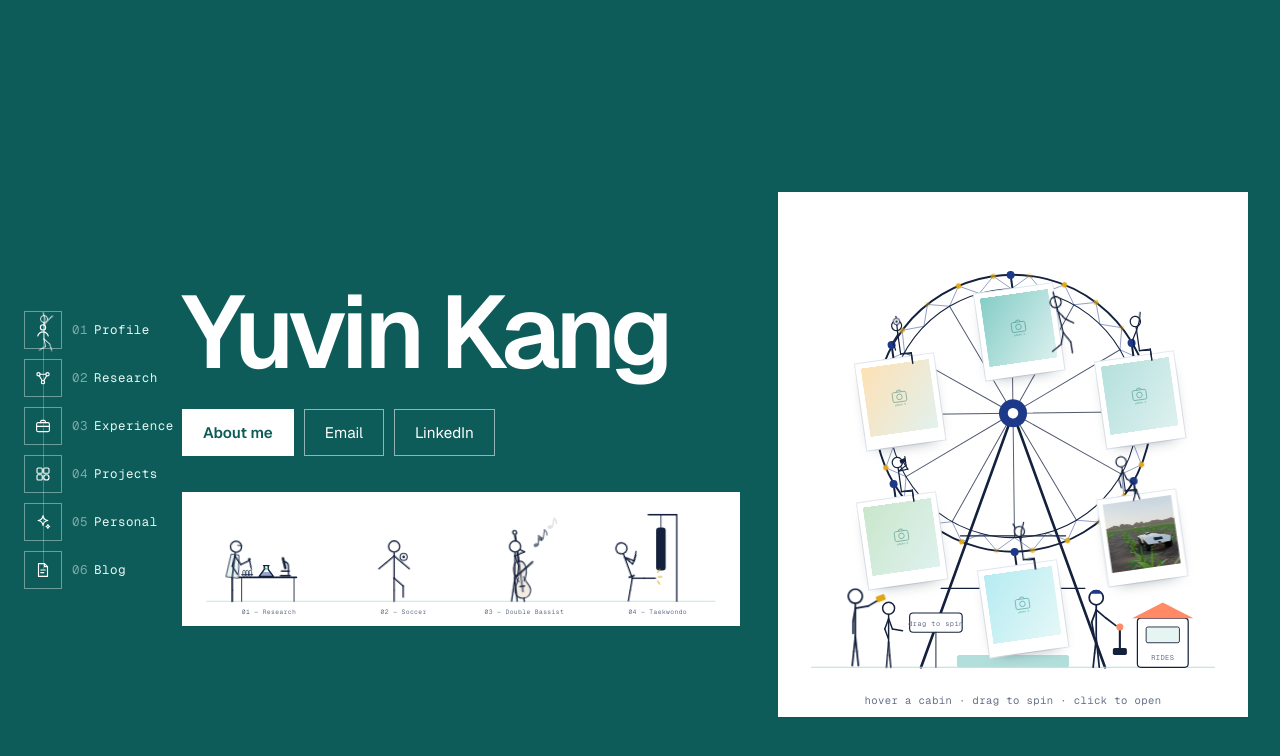
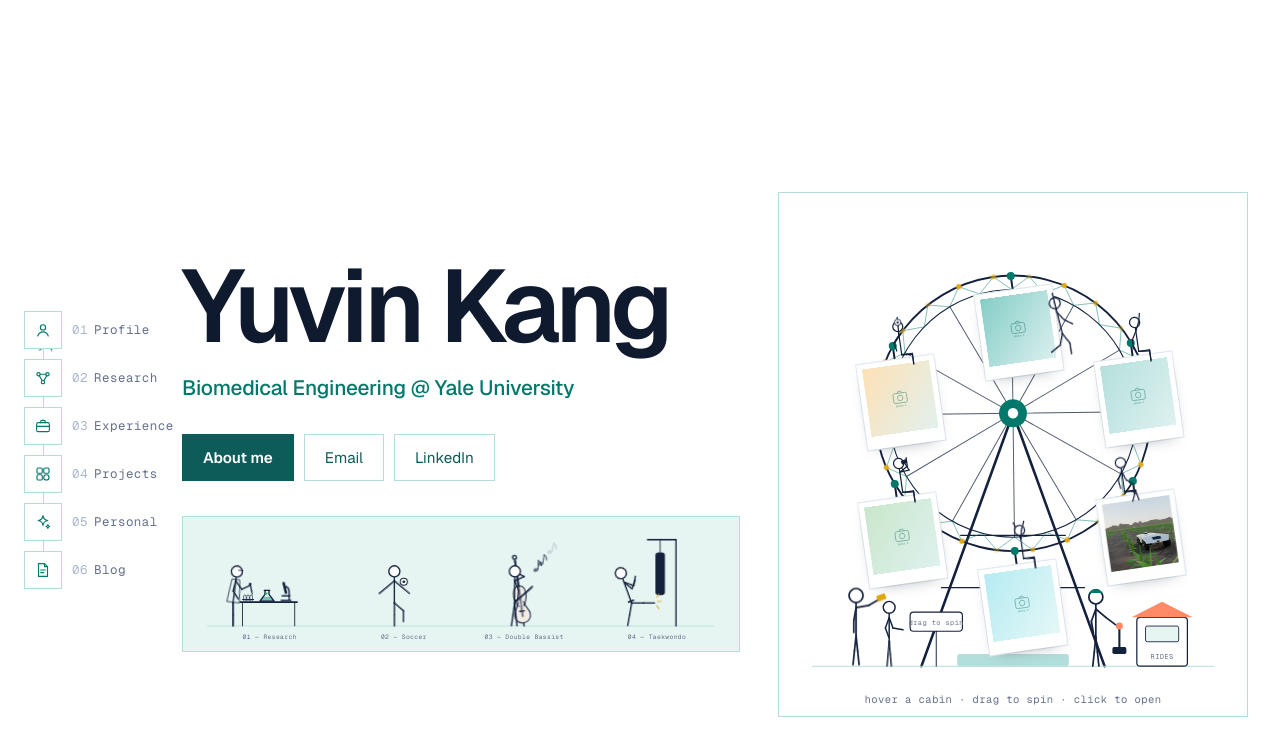
Before and after one commit to yuvinkang/yuvinkang.github.io, a Jekyll site: the page built from index.html, in a window 1280 px wide and 900 px high. Shown: the top 756 px of the window. Built offline with Jekyll 4.4.1, drawn with Linux system fonts in a browser that asks for light colours.

Commit message:
White background with turquoise accents; add Yale subtitle to landing
- White page; square content blocks framed in light turquoise
- Turquoise accents (#00796B) and dark-turquoise solid buttons/active tab
- Landing shows 'Biomedical Engineering @ Yale University' under the name

Co-Authored-By: Claude Opus 5.5 <noreply@anthropic.com>
Claude-Session: https://claude.ai/code/session_017Z78FSeqpXP4Zi2i8dSmiZ

```diff
--- a/_config.yml
+++ b/_config.yml
@@ -4,7 +4,7 @@
 # ─────────────────────────────────────────────────────────────
 
 name: "Yuvin Kang"
-tagline: "Biomedical Engineering · Yale University"      # small line above your name
+tagline: "Biomedical Engineering @ Yale University"      # line under your name on the landing page
 intro: ""  # optional sentence under your name; "" hides it
 description: "Yuvin Kang — biomedical engineering at Yale. Research, experience, projects, and writing."
 
--- a/assets/css/style.css
+++ b/assets/css/style.css
@@ -6,9 +6,9 @@
   --bg-tint: #f2faf9;       /* very light turquoise wash (alternate sections, panels) */
   --tint: #B2DFDB;          /* light turquoise — backgrounds, borders, washes */
   --tint-soft: #E6F4F2;     /* pale turquoise */
-  --tint-deep: #1D3A8A;     /* deep royal blue: links, active tab, bullets, numbers */
-  --accent: #1D3A8A;        /* deep royal blue */
-  --accent-2: #2F56C7;      /* lighter royal for hovers/gradients */
+  --tint-deep: #00796B;     /* deep turquoise: links, active tab, bullets, numbers */
+  --accent: #00796B;        /* turquoise accent */
+  --accent-2: #26A69A;      /* lighter turquoise for hovers */
   --ink-strong: #14213D;    /* stick figures (navy ink) */
   --text: #0F1A2E;          /* main text */
   --muted: #64708A;         /* dates, captions, secondary text */
@@ -21,8 +21,8 @@
   --font-sans: "Geist", -apple-system, "Helvetica Neue", Arial, sans-serif;
   --font-mono: "Geist Mono", ui-monospace, "SF Mono", Menlo, monospace;
 
-  --page: #0D5C59;          /* solid page background (dark turquoise) — change this one value to recolor */
-  --on-page: #EAF6F4;       /* text that sits directly on the page color (name, tab labels) */
+  --page: #ffffff;          /* page background */
+  --brand: #0D5C59;         /* dark turquoise for buttons / active states */
 
   --width: 820px;           /* max width of content */
   --ease: cubic-bezier(.2, .7, .2, 1);
@@ -563,95 +563,83 @@ a.jog-bubble:hover { background: #fc4c02; }
 
 
 /* ═════════════════════════════════════════════════════════════
-   SOLID BACKGROUND + SQUARE BLOCKS
-   One flat page color; every section is a clean white square block.
+   WHITE PAGE + SQUARE BLOCKS, TURQUOISE ACCENTS
    ═════════════════════════════════════════════════════════════ */
 body { background: var(--page); }
 
-/* blocks */
+/* square content blocks with a light turquoise frame */
 .block, .section, .page, .project, .px-sec, .site-footer, .run-lane {
-  background: #fff; border-radius: 0; border: 0; box-shadow: 0 1px 0 rgba(0,0,0,.04);
+  background: #fff; border: 1px solid var(--tint); border-radius: 0; box-shadow: none;
 }
-.section { max-width: var(--width); margin: 0 auto 2.5rem; padding: 3.2rem 3rem 3.4rem; border-top: 0; }
+.section { max-width: var(--width); margin: 0 auto 2.5rem; padding: 3.2rem 3rem 3.4rem; }
 .section::before, .section:nth-of-type(odd)::before { display: none; }
-.section-num { color: var(--accent); }
+.section-icon { background: var(--tint-soft); border-color: var(--tint); color: var(--accent); }
 
 /* square corners everywhere */
 .entry, .entry-scene, .personal-scene, .profile-scene, .section-scene-sm, .project-scene, .card, .tag, .btn, .tab, .tab-icon,
 .section-icon, .popout, .popout img, .cabin, .cabin img, .blurb, .lightbox, .metric, .facts, .project-cover, .pn-card,
 .turntable-wrap, .turntable img.tt-studio, .mod-btn, .mod-stage, .mod-card, .measure, .px-design-item, .px-quote, .skill-chip,
-.px-hero, .edu-logo, .jog-bubble, .slide, .prose img, .prose code, .prose blockquote { border-radius: 0; }
+.px-hero, .edu-logo, .jog-bubble, .prose img, .prose code, .prose blockquote, .cur-item { border-radius: 0; }
 
-/* hero on the solid color */
+/* hero */
 .hero { min-height: 100vh; min-height: 100svh; padding: 6vh 0 5vh; overflow: visible; }
 .hero::before, .hero::after { display: none; }
 .hero-grid { width: min(1180px, 100%); grid-template-columns: minmax(0, 1fr) minmax(320px, 470px); gap: 2.4rem; align-items: center; }
-.hero-name { font-size: clamp(3.4rem, 8vw, 6.4rem); font-weight: 600; letter-spacing: -0.05em; line-height: .95; color: #fff; margin: 0; }
+.hero-name { font-size: clamp(3.4rem, 8vw, 6.4rem); font-weight: 600; letter-spacing: -0.05em; line-height: .95; color: var(--text); margin: 0; }
 .hero-name span { display: inline-block; }
+.hero-sub { margin-top: 1rem; font-size: clamp(1.05rem, 1.8vw, 1.3rem); color: var(--accent); font-weight: 500; letter-spacing: -0.01em; }
 .hero-actions { margin-top: 1.8rem; gap: 10px; }
-.btn { background: transparent; color: #fff; border: 1.5px solid rgba(255,255,255,.55); font-size: .95rem; padding: 10px 20px; }
-.btn:hover { background: #fff; color: var(--page); border-color: #fff; transform: none; }
-.btn-solid { background: #fff; color: var(--page); border-color: #fff; font-weight: 600; }
-.btn-solid:hover { background: var(--tint); color: var(--page); border-color: var(--tint); }
+.btn { background: #fff; color: var(--brand); border: 1px solid var(--tint); font-size: .95rem; padding: 10px 20px; }
+.btn:hover { background: var(--tint-soft); color: var(--brand); border-color: var(--accent); transform: none; }
+.btn-solid { background: var(--brand); color: #fff; border-color: var(--brand); font-weight: 600; }
+.btn-solid:hover { background: var(--accent); color: #fff; border-color: var(--accent); }
 .block { padding: 14px 12px 6px; }
-.hero-scene { width: 100%; margin-top: 2.2rem; }
+.hero-scene { width: 100%; margin-top: 2.2rem; background: var(--tint-soft); border-color: var(--tint); }
 .hero-wheel { padding: 18px 16px 34px; position: relative; }
 .js .hero-left > * { opacity: 0; animation: rise .9s var(--ease) forwards; }
-.js .hero-left > :nth-child(2) { animation-delay: .1s; }
-.js .hero-left > :nth-child(3) { animation-delay: .2s; }
+.js .hero-left > :nth-child(2) { animation-delay: .08s; }
+.js .hero-left > :nth-child(3) { animation-delay: .16s; }
+.js .hero-left > :nth-child(4) { animation-delay: .24s; }
 .js .hero-wheel { opacity: 0; animation: rise 1s var(--ease) .2s forwards; }
 
-/* sidenav on the solid color */
-.tab-label { color: var(--on-page); }
-.tab-num { color: rgba(234,246,244,.5); }
-.tab-icon { background: transparent; border: 1px solid rgba(255,255,255,.4); color: #fff; }
-.tab:hover .tab-icon { background: rgba(255,255,255,.12); border-color: #fff; }
-.tab:hover .tab-label { color: #fff; }
-.tab.active .tab-icon { background: #fff; border-color: #fff; color: var(--page); }
-.tab.active .tab-label { color: #fff; font-weight: 600; }
-.sidenav-track { background: rgba(255,255,255,.25); }
-.sidenav-progress { background: #fff; }
-.sidenav .scene { --ink: #fff; }
-.sidenav .scene .head { fill: var(--page); stroke: #fff; }
+/* sidenav */
+.tab.active .tab-icon { background: var(--brand); border-color: var(--brand); color: #fff; }
+.tab.active .tab-label { color: var(--brand); }
 
 /* inside blocks */
-.entry { border: 1px solid var(--line); box-shadow: none; }
+.entry { border: 1px solid var(--line); }
 .entry:hover { border-color: var(--tint); box-shadow: none; }
 .entry-scene, .personal-scene, .profile-scene, .section-scene-sm, .project-scene { background: var(--tint-soft); border: 0; box-shadow: none; }
-.card { border: 1px solid var(--line); }
-.card:hover { border-color: var(--page); background: #fff; transform: translateY(-3px); box-shadow: 0 10px 24px -18px rgba(13,92,89,.6); }
-.label { color: var(--page); }
-.cabin { box-shadow: 0 6px 16px -10px rgba(13,27,42,.6), 0 0 0 1px var(--line); }
-.gondola:hover .cabin, .gondola.is-active .cabin { box-shadow: 0 10px 22px -12px rgba(13,27,42,.6), 0 0 0 2px var(--page); }
+.card:hover { border-color: var(--accent); background: var(--bg-tint); }
+.cabin { box-shadow: 0 6px 16px -10px rgba(13,27,42,.5), 0 0 0 1px var(--line); }
+.gondola:hover .cabin, .gondola.is-active .cabin { box-shadow: 0 10px 22px -12px rgba(13,27,42,.5), 0 0 0 2px var(--accent); }
+.blurb { background: var(--brand); }
 
-/* running lane + footer as blocks */
+/* lane + footer */
 .run-lane { max-width: var(--width); height: 170px; margin: 0 auto 2.5rem; }
-.lane-track { background: repeating-linear-gradient(90deg, var(--tint) 0 22px, transparent 22px 40px); }
-.jog-bubble { background: var(--page); }
+.jog-bubble { background: var(--brand); }
 .site-footer { max-width: var(--width); margin: 0 auto 3rem; padding: 2.2rem 2.4rem 1.6rem; }
 .footer-pizza { margin: -.5rem 0 1rem; }
 
 /* inner pages */
 .page { margin: 6vh auto 2.5rem; padding: 3rem; }
 .project { margin: 6vh auto 2.5rem; padding: 3rem; max-width: 1040px; }
-.eyebrow a { color: var(--page); }
 
 /* Prari page */
 .px { padding-top: 4vh; }
 .px-hero { margin: 0; min-height: 66vh; }
-.px > .facts { margin-top: 0; background: #fff; border: 0; border-top: 1px solid var(--line); }
+.px > .facts { margin-top: 0; background: #fff; border: 1px solid var(--tint); border-top: 0; }
 .facts > div { border-right: 1px solid var(--line); }
 .facts > div:last-child { border-right: 0; }
 .px-sec { margin-top: 2.5rem; padding: 2.8rem 2.8rem 3rem; }
-.px-h span { color: var(--page); }
+.px-h span { color: var(--accent); }
 .px-design-item, .px-quote { border: 1px solid var(--line); }
-.px-quote { background: var(--bg-tint); border-left: 3px solid var(--page); }
-.mod-btn.on { border-color: var(--page); background: var(--tint-soft); }
-.measure.on { background: var(--page); border-color: var(--page); color: #fff; box-shadow: none; }
-.skill-chips { gap: 6px; }
-.skill-chip { padding: 6px 12px; border: 1px solid var(--line); background: var(--tint-soft); font-size: .85rem; }
-.skill-chip:hover { border-color: var(--page); }
-.px-design-t { font-weight: 600; color: var(--page); }
+.px-quote { background: var(--bg-tint); border-left: 3px solid var(--accent); }
+.px-design-t { font-weight: 600; color: var(--accent); }
+.mod-btn.on { border-color: var(--accent); background: var(--tint-soft); }
+.measure.on { background: var(--brand); border-color: var(--brand); color: #fff; box-shadow: none; }
+.skill-chip { border: 1px solid var(--tint); background: var(--tint-soft); }
+.skill-chip:hover { border-color: var(--accent); }
 
 @media (min-width: 1081px) { :root { --nav-space: 150px; } }
 @media (max-width: 980px) {
@@ -665,9 +653,7 @@ body { background: var(--page); }
   .facts > div { border-right: 0; border-bottom: 1px solid var(--line); }
 }
 @media (max-width: 1080px) {
-  .sidenav { background: #fff; border-radius: 0; }
-  .tab-label { color: var(--muted); }
-  .tab-icon { border: 0; color: var(--page); background: transparent; }
-  .tab.active .tab-icon { background: var(--page); color: #fff; }
-  .tab.active .tab-label { color: var(--page); }
+  .sidenav { border-radius: 0; }
+  .tab.active .tab-icon { background: var(--brand); color: #fff; }
+  .tab.active .tab-label { color: var(--brand); }
 }
--- a/index.html
+++ b/index.html
@@ -5,6 +5,7 @@ layout: default
   <div class="hero-grid">
     <div class="hero-left">
       <h1 class="hero-name"><span>{{ site.name | split: " " | first }}</span> <span>{{ site.name | split: " " | last }}</span></h1>
+      {% if site.tagline and site.tagline != "" %}<p class="hero-sub">{{ site.tagline }}</p>{% endif %}
       <div class="hero-actions">
         <a class="btn btn-solid" href="#profile">About me</a>
         {% if site.email != "" %}<a class="btn" href="mailto:{{ site.email }}">Email</a>{% endif %}
```
Also changed, not shown: CLAUDE.md (+2 -2 lines).
